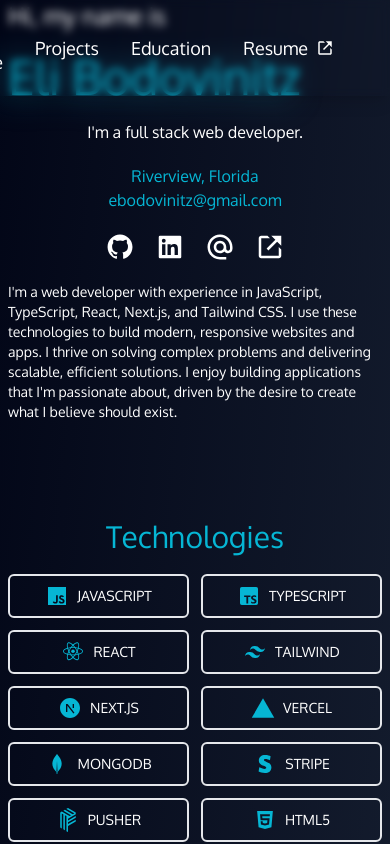
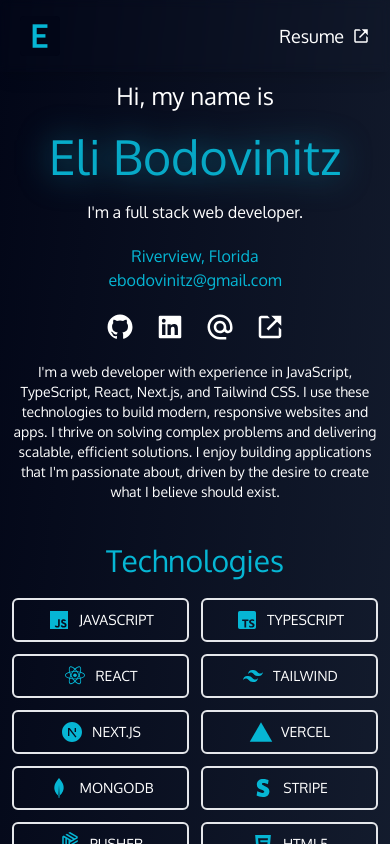
Before and after one commit to elibodo/portfolio, a Next.js app: page / in a window 390 px wide. Shown: the top 844 px of the page. Built offline with nearby package versions, Linux system fonts and the light colour scheme.

Commit message:
asdfasdf

```diff
--- a/app/components/NavBar.tsx
+++ b/app/components/NavBar.tsx
@@ -2,11 +2,11 @@
 
 import React, { useState, useEffect } from "react";
 import { BiLinkExternal } from "react-icons/bi";
-import { GiHamburgerMenu } from "react-icons/gi";
-import Link from "next/link";
+import Image from "next/image";
 
 const NavBar = () => {
   const [activeSection, setActiveSection] = useState<string>("");
+
   useEffect(() => {
     const sections = document.querySelectorAll("section");
     const observer = new IntersectionObserver(
@@ -39,10 +39,23 @@
   }, [activeSection]);
 
   return (
-    <nav className="fixed top-0 w-full backdrop-blur-sm shadow-lg bg-opacity-60 text-lg p-4 mb-6 pr-14 flex justify-end items-center gap-8 z-10">
+    <nav className="fixed top-0 w-full backdrop-blur-sm shadow-lg bg-opacity-60 text-lg p-4 mb-6 px-5 md:px-20 flex items-center gap-8 z-10">
+      {/* Left side - Image */}
+      <div className="justify-start">
+        <Image
+          src={"/favicon.png"}
+          alt="Logo"
+          width={40}
+          height={40}
+          className=""
+        />
+      </div>
+
+      {/* Right side - Menu Items */}
+      <div className="flex-grow flex justify-end items-center gap-8">
         <a
           href="#technologies"
-        className={`relative group py-1 ${
+          className={`relative group py-1 hidden lg:flex ${
             activeSection === "technologies" ? "border-cyan-500" : ""
           }`}
         >
@@ -60,7 +73,7 @@
         </a>
         <a
           href="#workexperience"
-        className={`relative group py-1 ${
+          className={`relative group py-1 hidden lg:flex ${
             activeSection === "workexperience" ? "border-cyan-500" : ""
           }`}
         >
@@ -78,7 +91,7 @@
         </a>
         <a
           href="#projects"
-        className={`relative group py-1 ${
+          className={`relative group py-1 hidden lg:flex ${
             activeSection === "projects" ? "border-cyan-500" : ""
           }`}
         >
@@ -96,7 +109,7 @@
         </a>
         <a
           href="#education"
-        className={`relative group py-1 ${
+          className={`relative group py-1 hidden lg:flex ${
             activeSection === "education" ? "border-cyan-500" : ""
           }`}
         >
@@ -133,6 +146,7 @@
             }`}
           ></span>
         </a>
+      </div>
     </nav>
   );
 };
--- a/app/page.tsx
+++ b/app/page.tsx
@@ -8,13 +8,15 @@
 
 export default function Home() {
   return (
-    <section className="flex flex-col md:flex-row mx-2 md:px-8 lg:px-28 items-start">
+    <section className="flex flex-col md:flex-row mx-2 md:px-8 lg:px-28 items-start pt-20 md:pt-0">
       <div className="w-full md:w-4/12 flex flex-col items-center mx-auto md:sticky md:top-24">
-        <h1 className="text-2xl w-full self-start">Hi, my name is</h1>
-        <span className="absolute w-full mt-[52px] bg-cyan-700 mx-2 blur-lg bg-clip-text text-5xl md:text-6xl text-transparent select-none">
+        <h1 className="text-2xl w-full self-start md:text-left text-center">
+          Hi, my name is
+        </h1>
+        <span className="absolute w-full mt-[52px] bg-cyan-700 mx-2 blur-lg bg-clip-text text-5xl md:text-6xl text-transparent select-none md:text-left text-center">
           Eli Bodovinitz
         </span>
-        <h2 className="text-5xl md:text-6xl w-full mt-5 text-cyan-500">
+        <h2 className="text-5xl md:text-6xl w-full mt-5 text-cyan-500 md:text-left text-center">
           Eli Bodovinitz
         </h2>
         <p className="mt-5 justify-center md:self-start">
@@ -23,7 +25,7 @@
         <p className="mt-5 justify-center md:self-start text-cyan-500">
           Riverview, Florida
         </p>
-        <p className=" justify-center md:self-start text-cyan-500">
+        <p className="justify-center md:self-start text-cyan-500">
           ebodovinitz@gmail.com
         </p>
         <div className="flex flex-row my-5 gap-5 text-3xl justify-center md:self-start">
@@ -58,7 +60,7 @@
             <BiLinkExternal />
           </a>
         </div>
-        <p className="text-sm">
+        <p className="text-sm md:text-left text-center">
           I&apos;m a web developer with experience in JavaScript, TypeScript,
           React, Next.js, and Tailwind CSS. I use these technologies to build
           modern, responsive websites and apps. I thrive on solving complex
@@ -67,17 +69,17 @@
           desire to create what I believe should exist.
         </p>
       </div>
-      <div className="w-full md:w-6/12">
-        <section id="technologies" className="py-24">
+      <div className="w-full md:w-6/12 px-1">
+        <section id="technologies" className="py-10 lg:pb-10 md:pt-24">
           <Technologies />
         </section>
-        <section id="workexperience" className="py-24">
+        <section id="workexperience" className="pb-10 lg:pb-10 lg:pt-24">
           <WorkExperience />
         </section>
-        <section id="projects" className="py-24">
+        <section id="projects" className="pb-10 lg:pb-10 lg:pt-24">
           <Projects />
         </section>
-        <section id="education" className="py-24">
+        <section id="education" className="pb-10 lg:pb-24 lg:pt-24">
           <Education />
         </section>
       </div>
```
Lines whose indentation alone changed are shown as unchanged.
